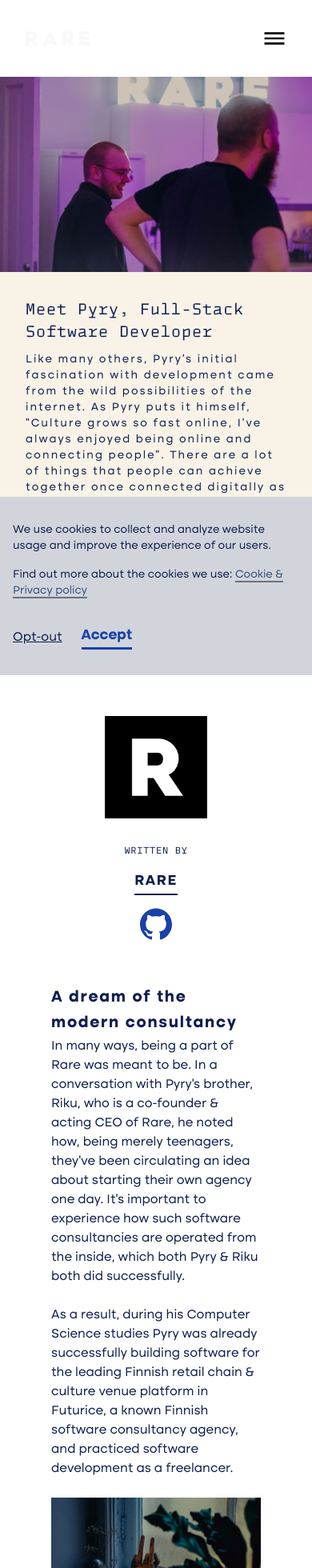
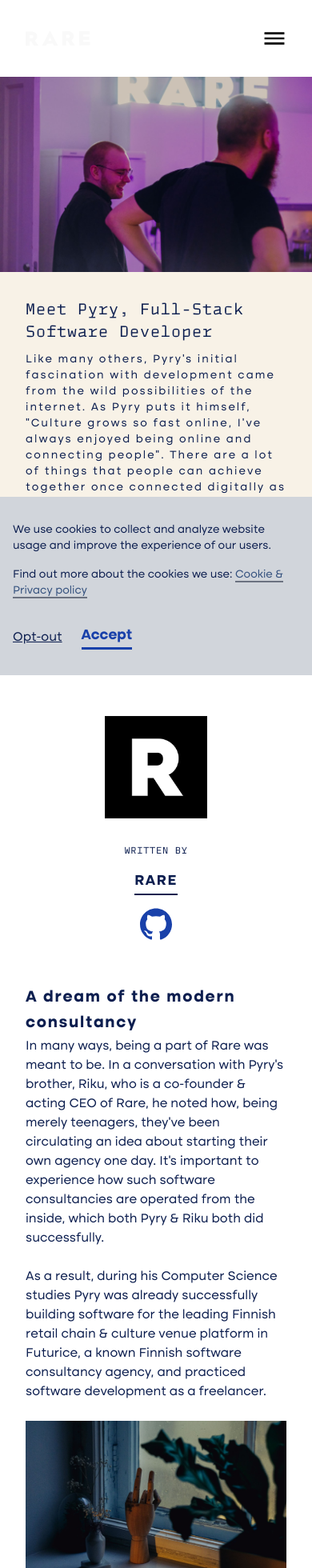
Before and after one commit to rareagency/rare.fi, a Next.js app: page /blog/pyry-career-story in a window 390 px wide. Shown: the top 1960 px of the page at 80% size. Built offline with nearby package versions, Linux system fonts and the light colour scheme; a small style sheet from the web is missing.

Commit message:
Remove extra padding on small screens on blog posts

```diff
--- a/pages/blog/[slug].tsx
+++ b/pages/blog/[slug].tsx
@@ -42,7 +42,7 @@ const Post = ({ article }: Props) => {
         readLength={article.reading_time_minutes}
       />
 
-      <section className="layout-grid col-span-6 col-start-2 sm:px-0 pb-32 px-8 mt-16">
+      <section className="layout-grid col-span-6 col-start-2 sm:px-0 pb-32 px-8 mt-16 md:px-0">
         <BlogAuthorSection
           name={article.user.name}
           avatarUrl={article.user.profile_image}
--- a/pages/blog/founding-story.tsx
+++ b/pages/blog/founding-story.tsx
@@ -25,7 +25,7 @@ const FoundingStory = () => {
         readLength={metaData.reading_time_minutes}
       />
 
-      <section className="layout-grid col-span-6 col-start-2 pb-32 px-8 mt-16">
+      <section className="layout-grid col-span-6 col-start-2 pb-32 px-8 mt-16 md:px-0">
         <BlogAuthorSection
           name={metaData.user.name}
           avatarUrl={metaData.user.profile_image}
--- a/pages/blog/pyry-career-story.tsx
+++ b/pages/blog/pyry-career-story.tsx
@@ -24,7 +24,7 @@ const PyryCareerStory = () => {
         readLength={metaData.reading_time_minutes}
       />
 
-      <section className="layout-grid col-span-6 col-start-2 pb-32 px-8 mt-16">
+      <section className="layout-grid col-span-6 col-start-2 pb-32 px-8 mt-16 md:px-0">
         <BlogAuthorSection
           name={metaData.user.name}
           avatarUrl={metaData.user.profile_image}
--- a/pages/blog/testpost.tsx
+++ b/pages/blog/testpost.tsx
@@ -23,7 +23,7 @@ const BlogDetail = () => {
         readLength={2}
       />
 
-      <section className="layout-grid col-span-6 col-start-2 pb-32 px-8 mt-16">
+      <section className="layout-grid col-span-6 col-start-2 pb-32 px-8 mt-16 md:px-0">
         <BlogAuthorSection
           name="Teppo Testaaja"
           avatarUrl="https://via.placeholder.com/128.jpg"
```
